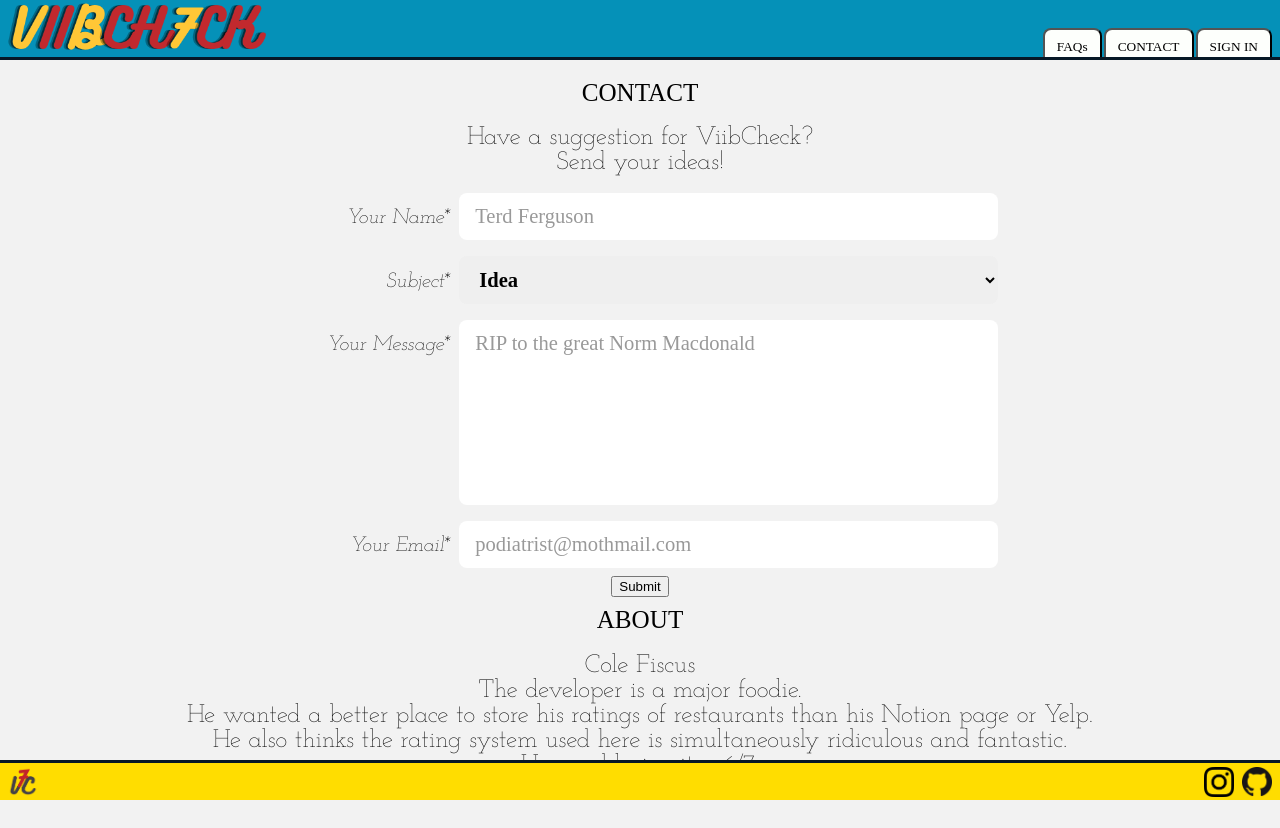
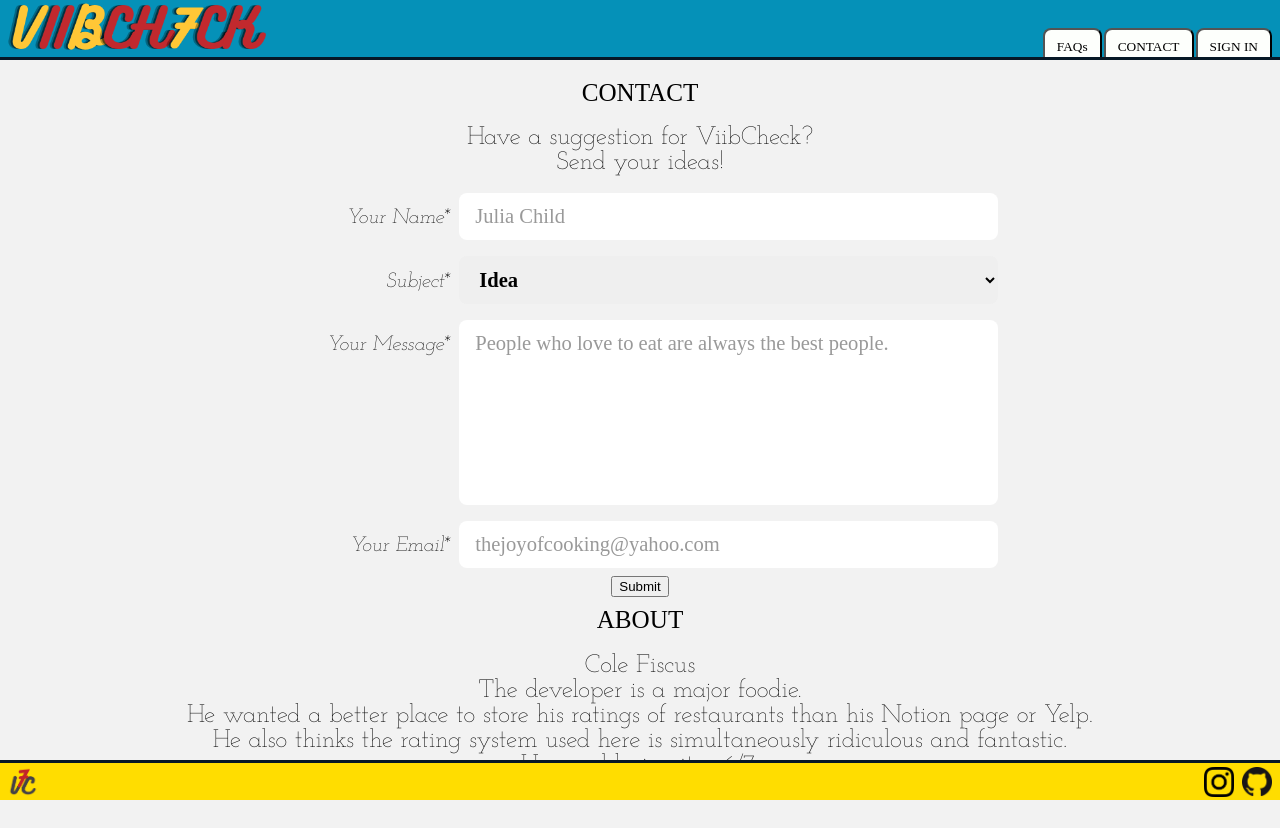
Before and after one commit to colefiscus/vibecheck, a React (Create React App) app: page /contact in a window 1280 px wide. Built offline with nearby package versions, Linux system fonts and the light colour scheme; a web font is replaced by a local one.

Commit message:
Change placeholders

```diff
--- a/src/Components/EmailJS/ContactMe.js
+++ b/src/Components/EmailJS/ContactMe.js
@@ -48,7 +48,7 @@ const ContactMe = () => {
           required
           type="text"
           name="from_name"
-          placeholder="Terd Ferguson"
+          placeholder="Julia Child"
           value={toSend.from_name}
           onChange={handleChange}
         />
@@ -76,7 +76,7 @@ const ContactMe = () => {
           rows="7"
           cols="30"
           name="message"
-          placeholder="RIP to the great Norm Macdonald"
+          placeholder="People who love to eat are always the best people."
           value={toSend.message}
           onChange={handleChange}
         />
@@ -87,7 +87,7 @@ const ContactMe = () => {
           required
           type="email"
           name="reply_to"
-          placeholder="podiatrist@mothmail.com"
+          placeholder="thejoyofcooking@yahoo.com"
           value={toSend.reply_to}
           onChange={handleChange}
         />
```
